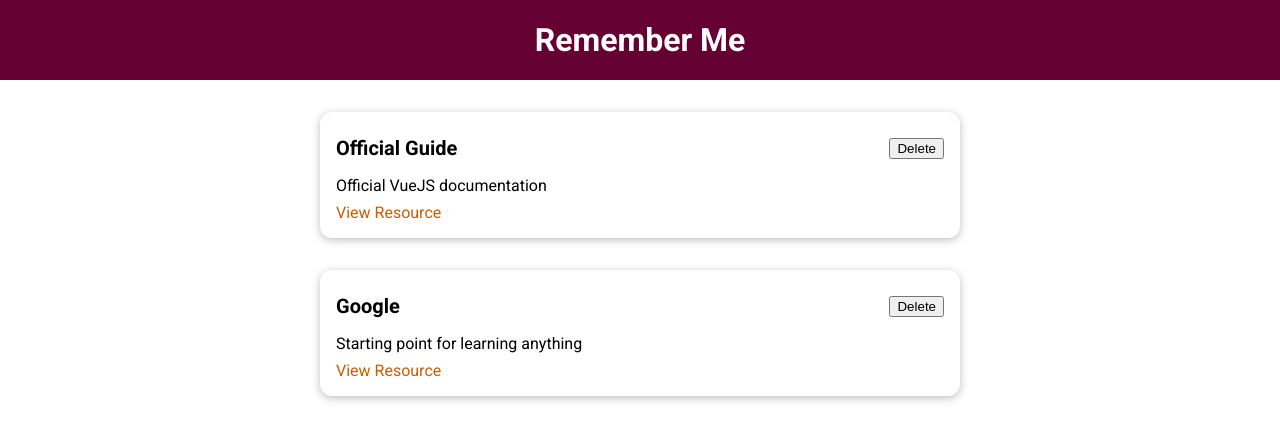
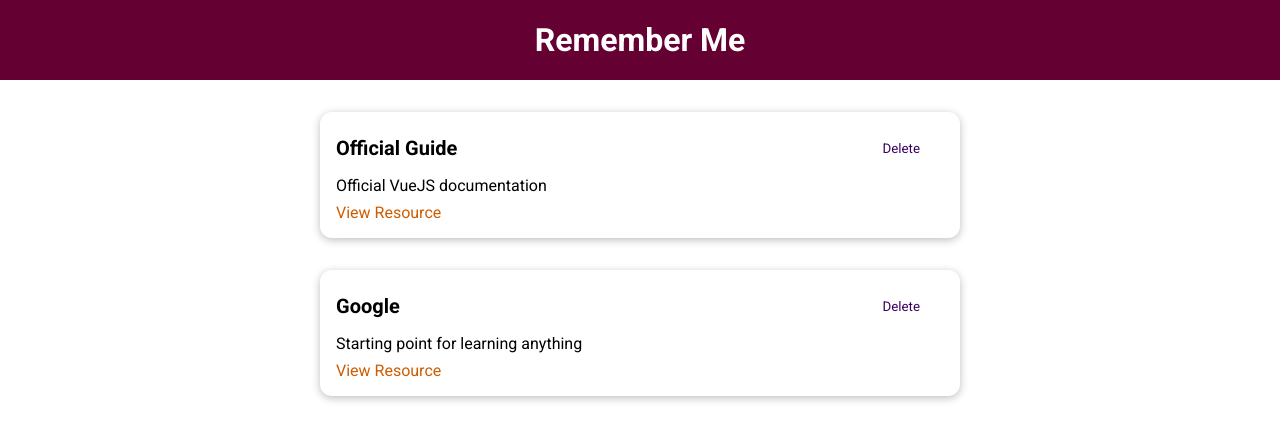
Before and after one commit to Gagandeep39/vue-remember-me, a Vue app: page / in a window 1280 px wide. Shown: the top 440 px of the page. Built offline with nearby package versions, Linux system fonts and the light colour scheme.

Commit message:
Created base button component

```diff
--- a/src/components/LearningResource.vue
+++ b/src/components/LearningResource.vue
@@ -3,7 +3,7 @@
     <base-card>
       <header>
         <h3>{{ title }}</h3>
-        <button>Delete</button>
+        <base-button mode="flat">Delete</base-button>
       </header>
       <p>{{ description }}</p>
       <nav>
--- /dev/null
+++ b/src/components/ui/BaseButton.vue
@@ -0,0 +1,38 @@
+<template>
+  <button :type="type" :class="mode">
+    <!-- Provides more flexiility -->
+    <slot></slot>
+  </button>
+</template>
+<script>
+export default {
+  props: ['type', 'mode']
+};
+</script>
+<style scoped>
+button {
+  padding: 0.75rem 1.5rem;
+  font-family: inherit;
+  background-color: #3a0061;
+  border: 1px solid #3a0061;
+  color: white;
+  cursor: pointer;
+}
+
+button:hover,
+button:active {
+  background-color: #270041;
+  border-color: #270041;
+}
+
+.flat {
+  background-color: transparent;
+  color: #3a0061;
+  border: none;
+}
+
+.flat:hover,
+.flat:active {
+  background-color: #edd2ff;
+}
+</style>
--- a/src/main.js
+++ b/src/main.js
@@ -1,7 +1,9 @@
 import { createApp } from 'vue';
 import App from './App.vue';
 import BaseCard from './components/ui/BaseCard';
+import BaseButton from './components/ui/BaseButton';
 
 createApp(App)
   .component('base-card', BaseCard)
+  .component('base-button', BaseButton)
   .mount('#app');
```
